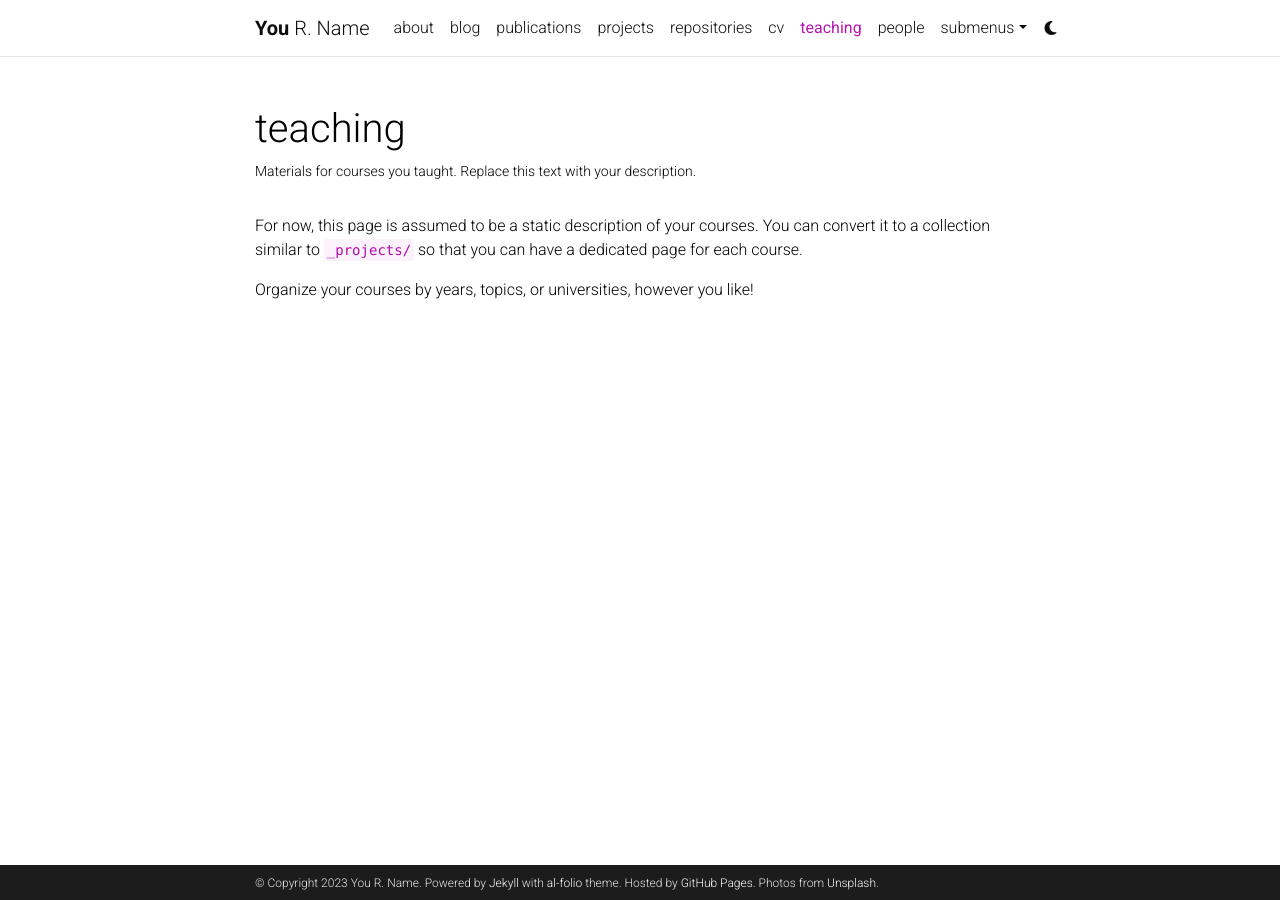
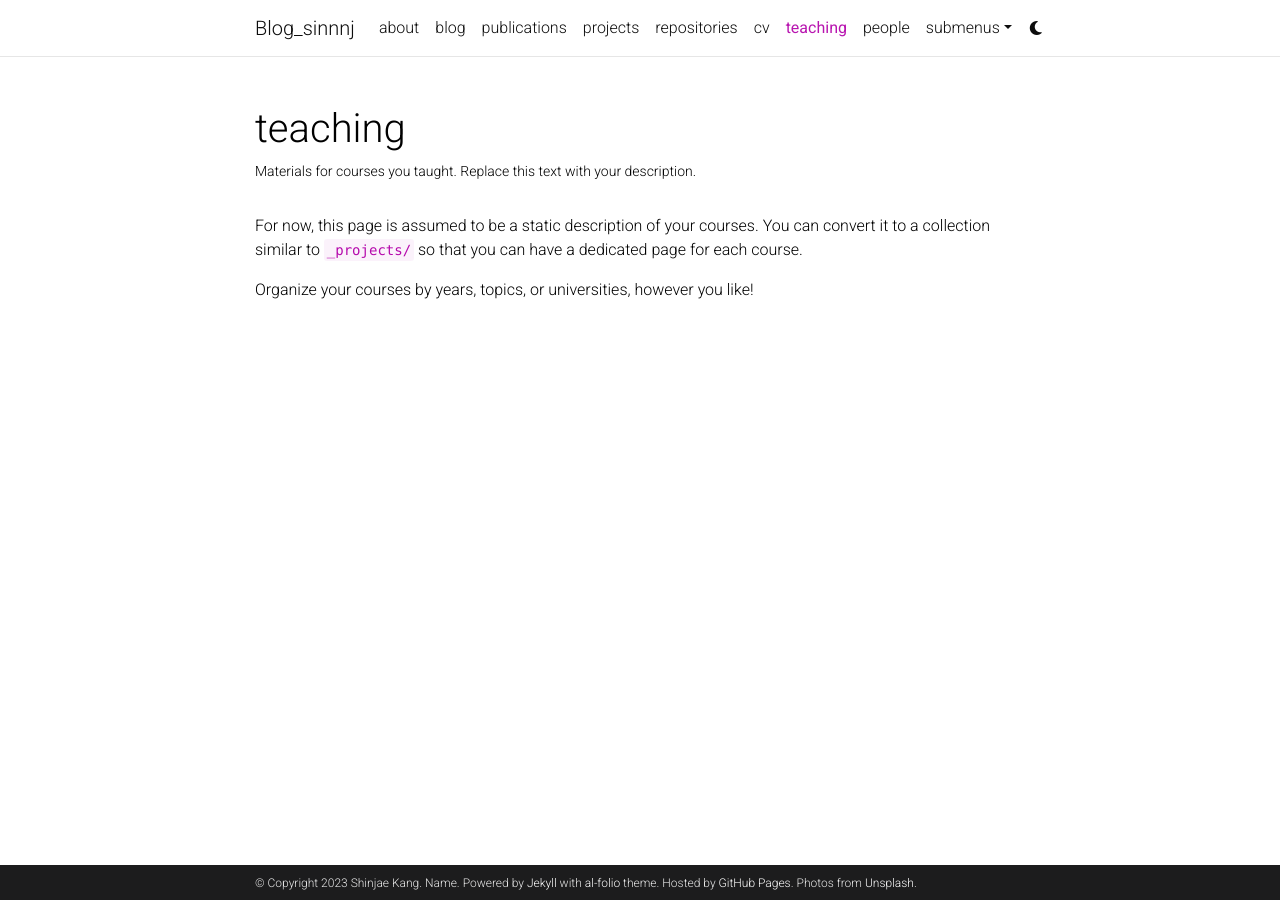
Before and after one commit to sinnnj/sinnnj.github.io, a Jekyll site: the page built from _pages/teaching.md, in a window 1280 px wide. Built offline with Jekyll 4.4.1, drawn with Linux system fonts in a browser that asks for light colours; comment, search, counter and statistics services are not loaded; a style sheet for code colours, icons or effects is not loaded.

Commit message:
modify basic configuration

```diff
--- a/_config.yml
+++ b/_config.yml
@@ -2,11 +2,11 @@
 # Site settings
 # -----------------------------------------------------------------------------
 
-title: blank # the website title (if blank, full name will be used instead)
-first_name: You
-middle_name: R.
+title: Blog_sinnnj # the website title (if blank, full name will be used instead)
+first_name: Shinjae
+middle_name: Kang.
 last_name: Name
-email: you@example.com
+email: str3377@kaist.ac.kr
 description: > # the ">" symbol means to ignore newlines until "footer_text:"
   A simple, whitespace theme for academics. Based on [*folio](https://github.com/bogoli/-folio) design.
 footer_text: >
@@ -18,10 +18,10 @@
 lang: en # the language of your site (for example: en, fr, cn, ru, etc.)
 icon: ⚛️  # the emoji used as the favicon (alternatively, provide image name in /assets/img/)
 
-url: https://alshedivat.github.io # the base hostname & protocol for your site
-baseurl: /al-folio # the subpath of your site, e.g. /blog/. Leave blank for root
+url: https://sinnnj.github.io # the base hostname & protocol for your site
+baseurl:  # the subpath of your site, e.g. /blog/. Leave blank for root
 last_updated: false # set to true if you want to display last updated in the footer
-impressum_path:  # set to path to include impressum link in the footer, use the same path as permalink in a page, helps to conform with EU GDPR
+impressum_path:  # set to path to includessss impressum link in the footer, use the same path as permalink in a page, helps to conform with EU GDPR
 
 # -----------------------------------------------------------------------------
 # Theme
```
